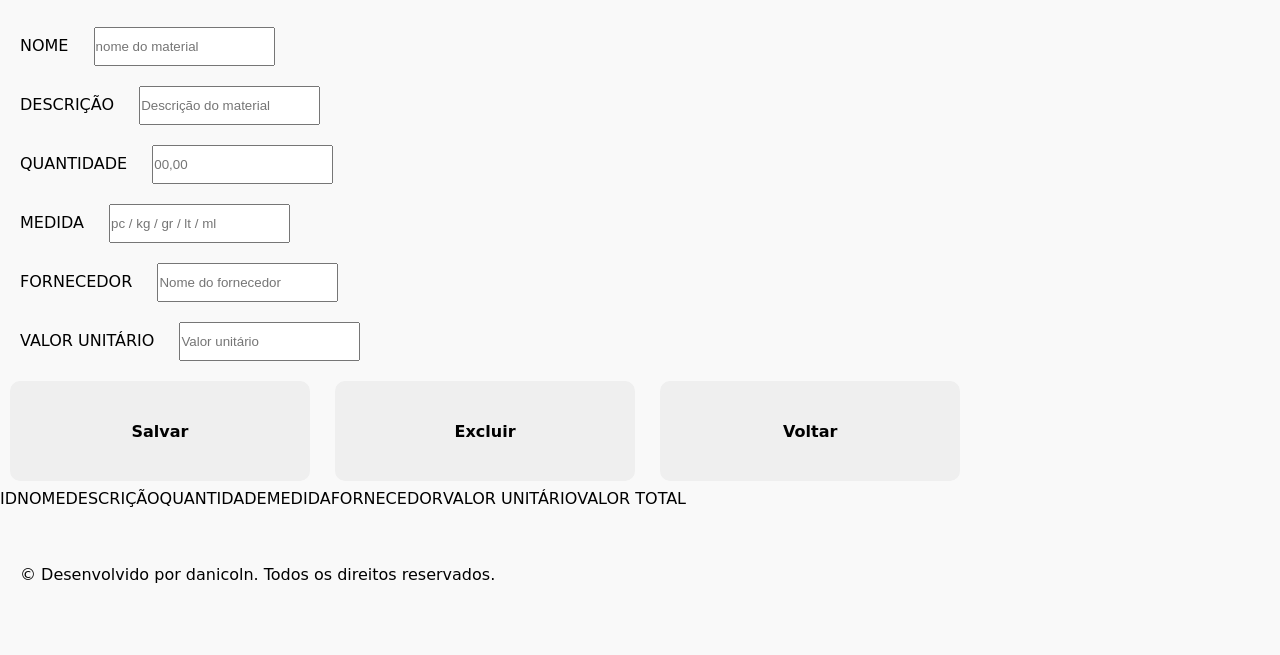
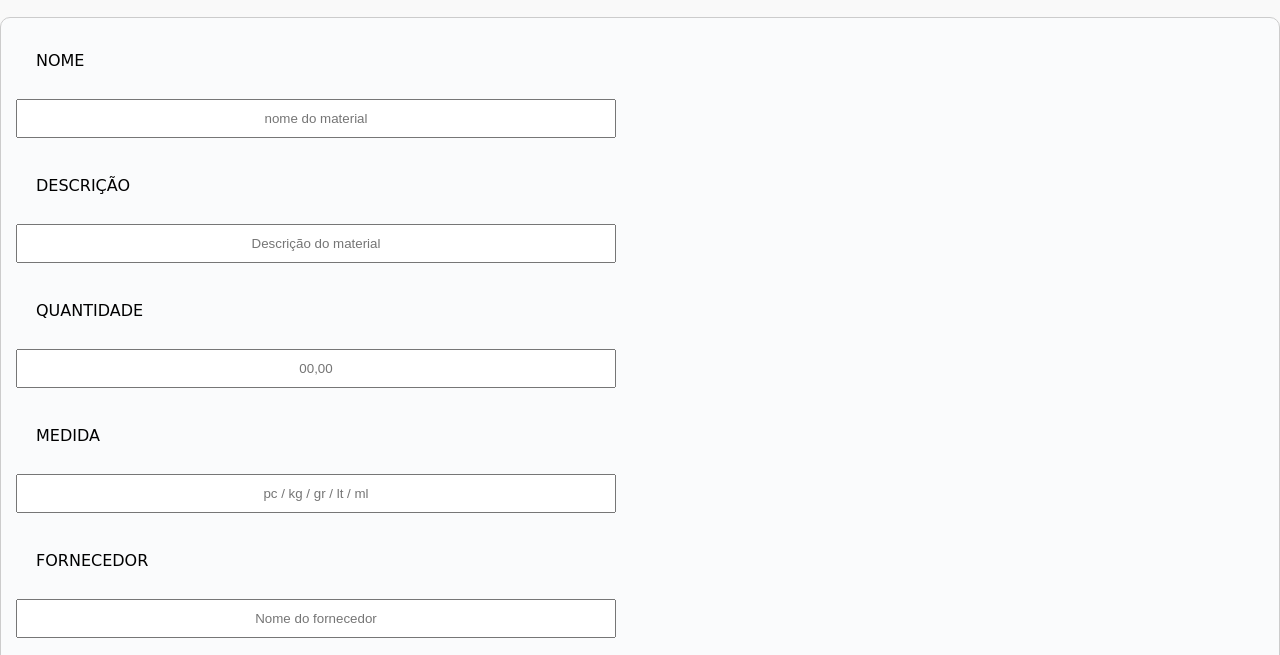
Before and after one commit to danicoln/projeto-andre, a plain HTML site: page registra-entrada-materiais.html in a window 1280 px wide. Shown: the part 98-753 px from the top of the page. Drawn offline with Linux system fonts and the light colour scheme; a web font is replaced by a local one.

Commit message:
Formatação das páginas e tabelas

```diff
--- a/src/css/style.css
+++ b/src/css/style.css
@@ -33,7 +33,7 @@ h1{
 	margin: 10px 10px 10px 10px;
 }
 
-div button{
+button{
 	font-family: 'Unbounded', cursive;
 
 	padding: 10px 10px 10px 10px;
@@ -49,7 +49,7 @@ div button{
 	transition: 2s all;
 }
 
-div button:hover{
+button:hover{
 	background: #CFFF5D;
 	transform: scale(1.1);
 }
@@ -82,6 +82,19 @@ div label{
 div input{
 	padding: 10px 0px 10px 0px;
 	margin: 10px 0px 10px 0px;
+	text-align: center;
+	outline: 0;
+}
+
+textarea{
+	text-align: center;
+	resize: none;
+	border: none;
+
+	display: grid;
+	margin-bottom: 10px;
+	width: 600px;
+
 }
 
 
@@ -90,9 +103,47 @@ div input{
 	width: 600px;
 	height: 30px;
 	font-size: left;
+	margin-top: 15px;
+
 }
 
 .footer{
 	padding: 30px 10px 30px 10px;
 	margin: 30px 10px 30px 10px;
 }
+
+.card{
+	background: #fafbfc;
+	border: 1px solid #CCC;
+	padding: 15px;
+	border-radius: 10px;
+}
+
+.lineInput{
+	display: grid;
+	margin-bottom: 10px;
+	width: 600px;
+}
+
+.content{
+	margin-top: 15px;
+}
+
+table{
+	border-collapse: collapse;
+	border: 2px solid #CCC;
+	width: 100%;
+}
+
+table th{
+	background-color: #E4EBFA;
+	border: 2px solid #CCC;
+}
+
+
+
+table th, td{
+	border: 2px solid #CCC;
+	padding: 5px 5px;
+	text-align: center;
+}
```
